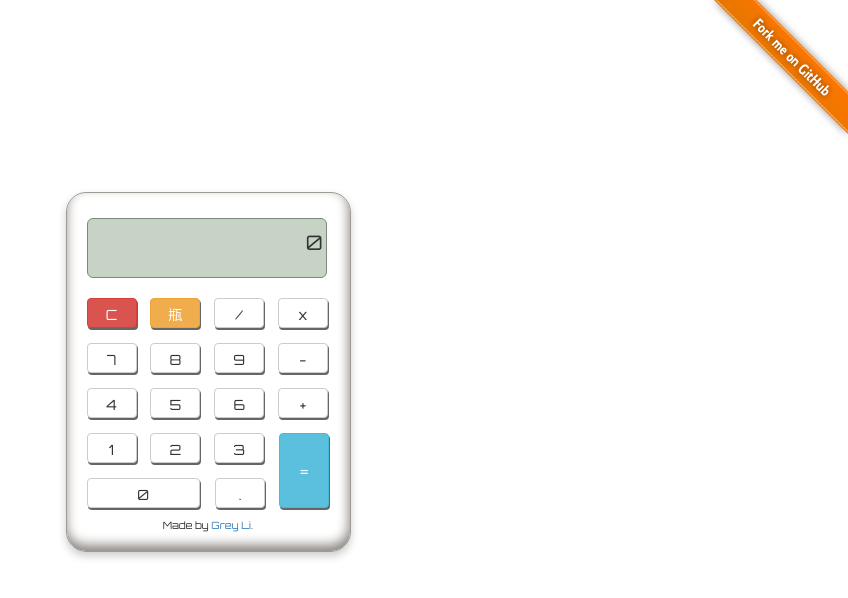
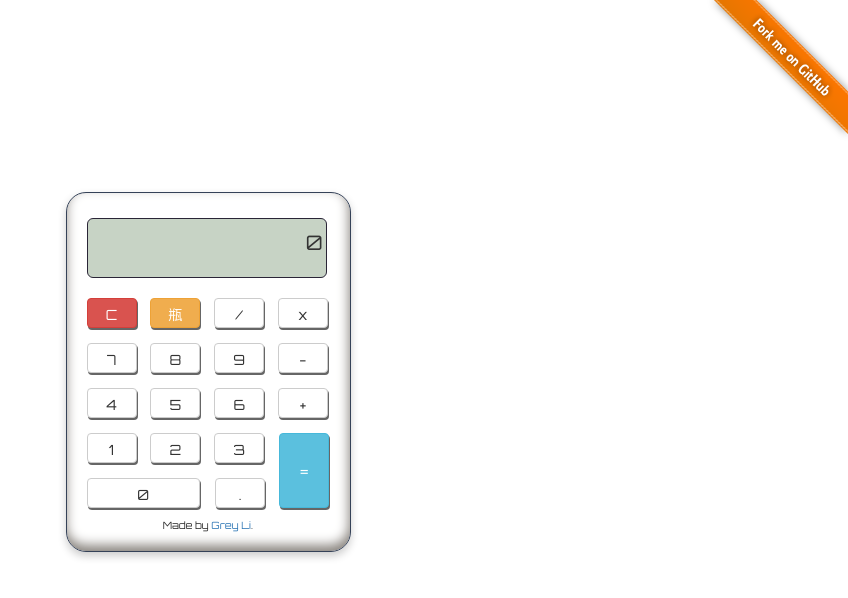
Before and after one commit to Akanksha2198/calculator-master, a Flask app: page / in a window 1280 px wide. Shown: the top 598 px of the page, without its empty margins (432-1280 px from the left). Run offline with Flask 2, Linux system fonts and the light colour scheme; some libraries are stand-ins or nearby versions.

Commit message:
Update style.css

```diff
--- a/static/css/style.css
+++ b/static/css/style.css
@@ -3,7 +3,7 @@
   width: 285px;
   height: 360px;
   margin: 15% auto auto;
-  border: 1px solid #9e9b97;
+  border: 1px solid #354258;
   box-shadow: 0 4px 8px 0 rgba(0, 0, 0, 0.2), inset -1px -6px 12px 0.1px #89847e;
   border-radius: 20px;
   -webkit-user-select: none;
@@ -15,7 +15,7 @@
 .screen {
   height: 60px;
   width: 240px;
-  border: 1px solid #7c877f;
+  border: 1px solid #2A2537;
   background: #c7d3c5;
   margin: 25px 20px 5px 20px;
   border-radius: 6px;
```
